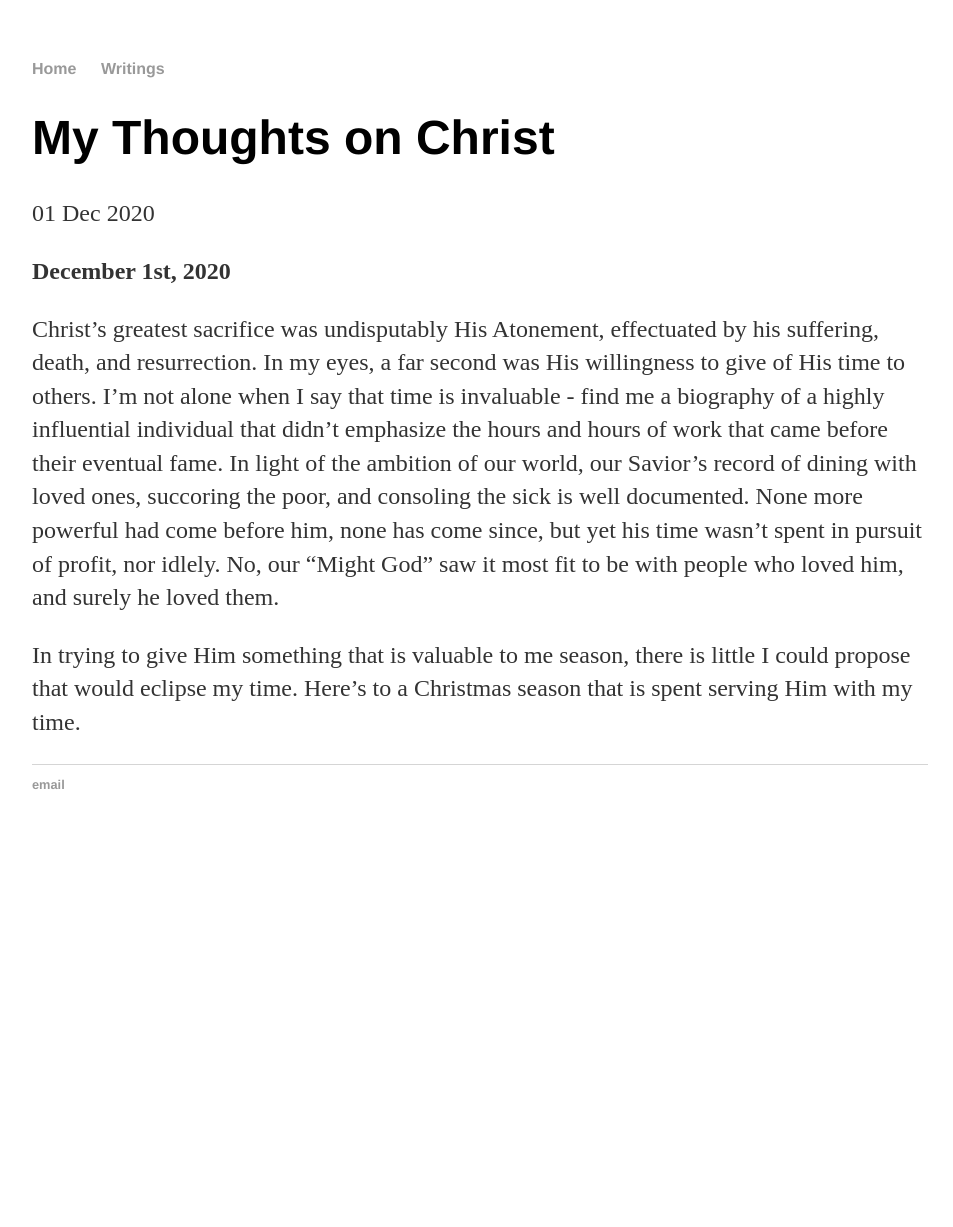
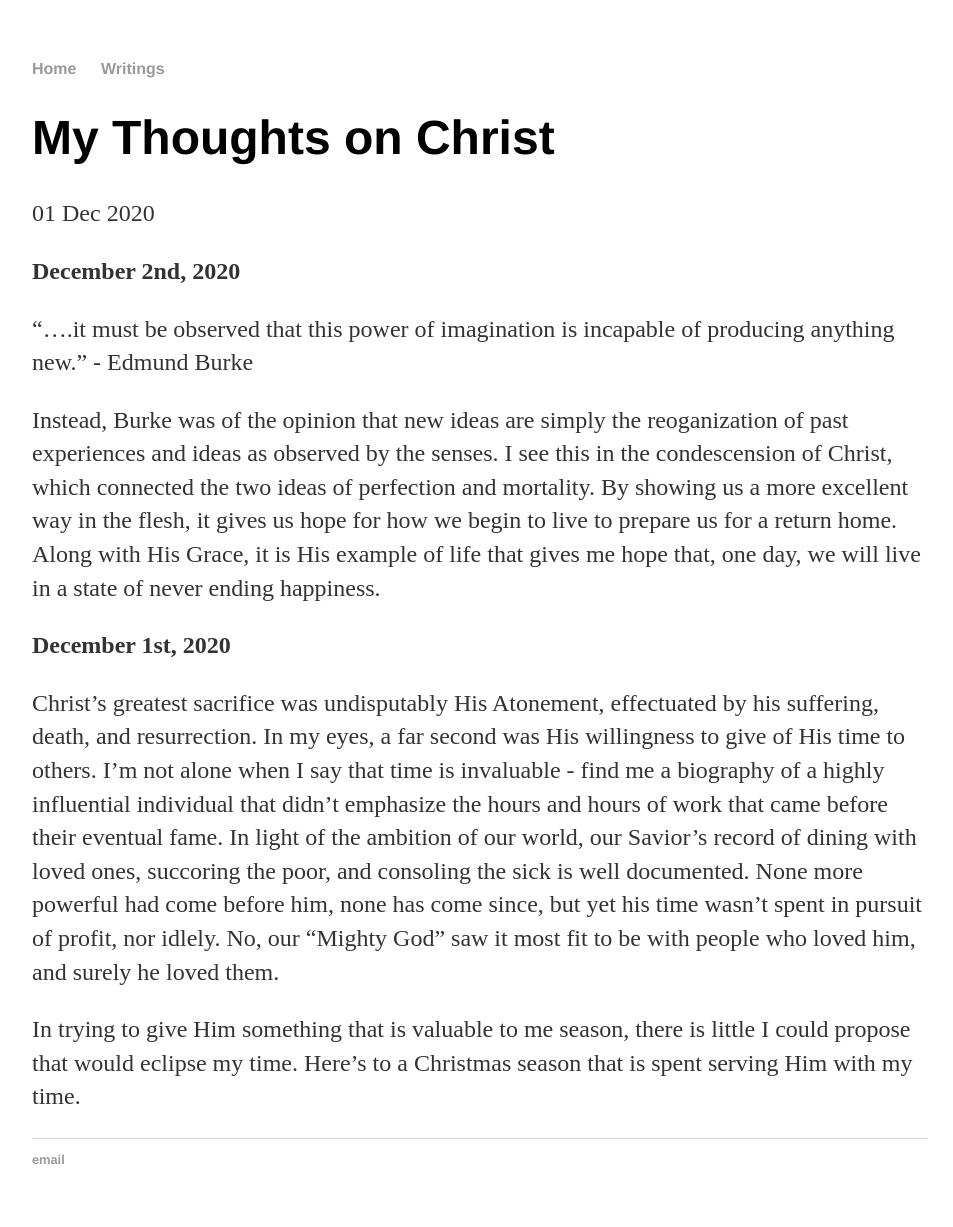
Before and after one commit to huntermaxfield/huntermaxfield.github.io, a Jekyll site: the page built from _posts/2020-12-01-christmas-posts-2020.md, in a window 1280 px wide. Shown: the whole page, without its empty margins (160-1113 px from the left). Built offline with Jekyll 4.4.1, drawn with Linux system fonts in a browser that asks for light colours; before the commit the page ends 900 px from its top, so only the background shows below that.

Commit message:
December 2nd post

```diff
--- a/_posts/2020-12-01-christmas-posts-2020.md
+++ b/_posts/2020-12-01-christmas-posts-2020.md
@@ -1,8 +1,19 @@
 ---
 layout: post
 title: "My Thoughts on Christ"
-date: 2020-12-01
 ---
+
+<strong>December 2nd, 2020</strong>
+
+"....it must be observed that this power of imagination is incapable of producing anything new." - Edmund Burke
+
+Instead, Burke was of the  opinion that new ideas are simply the reoganization of past experiences and ideas as observed by the senses.
+I see this in the condescension of Christ, which connected the two ideas of perfection and mortality.  By showing us a
+more excellent way in the flesh, it gives us hope for how we begin to live to prepare us for a return home.  Along with His
+Grace, it is His example of life that gives me hope that, one day, we will live in a state of never ending happiness.
+
+
+
 <strong>December 1st, 2020</strong>
 
 Christ's greatest sacrifice was undisputably His Atonement, effectuated by his suffering, death, and resurrection.
@@ -10,7 +21,7 @@ In my eyes, a far second was His willingness to give of His time to others.  I'm
 is invaluable - find me a biography of a highly influential individual that didn't emphasize
 the hours and hours of work that came before their eventual fame.  In light of the ambition of our world, our Savior's
 record of dining with loved ones, succoring the poor, and consoling the sick is well documented.  None more powerful had
-come before him, none has come since, but yet his time wasn't spent in pursuit of profit, nor idlely.  No, our "Might God"
+come before him, none has come since, but yet his time wasn't spent in pursuit of profit, nor idlely.  No, our "Mighty God"
 saw it most fit to be with people who loved him, and surely he loved them.
 
 In trying to give Him something that is valuable to me season, there is little I could propose that would eclipse my time.
```
